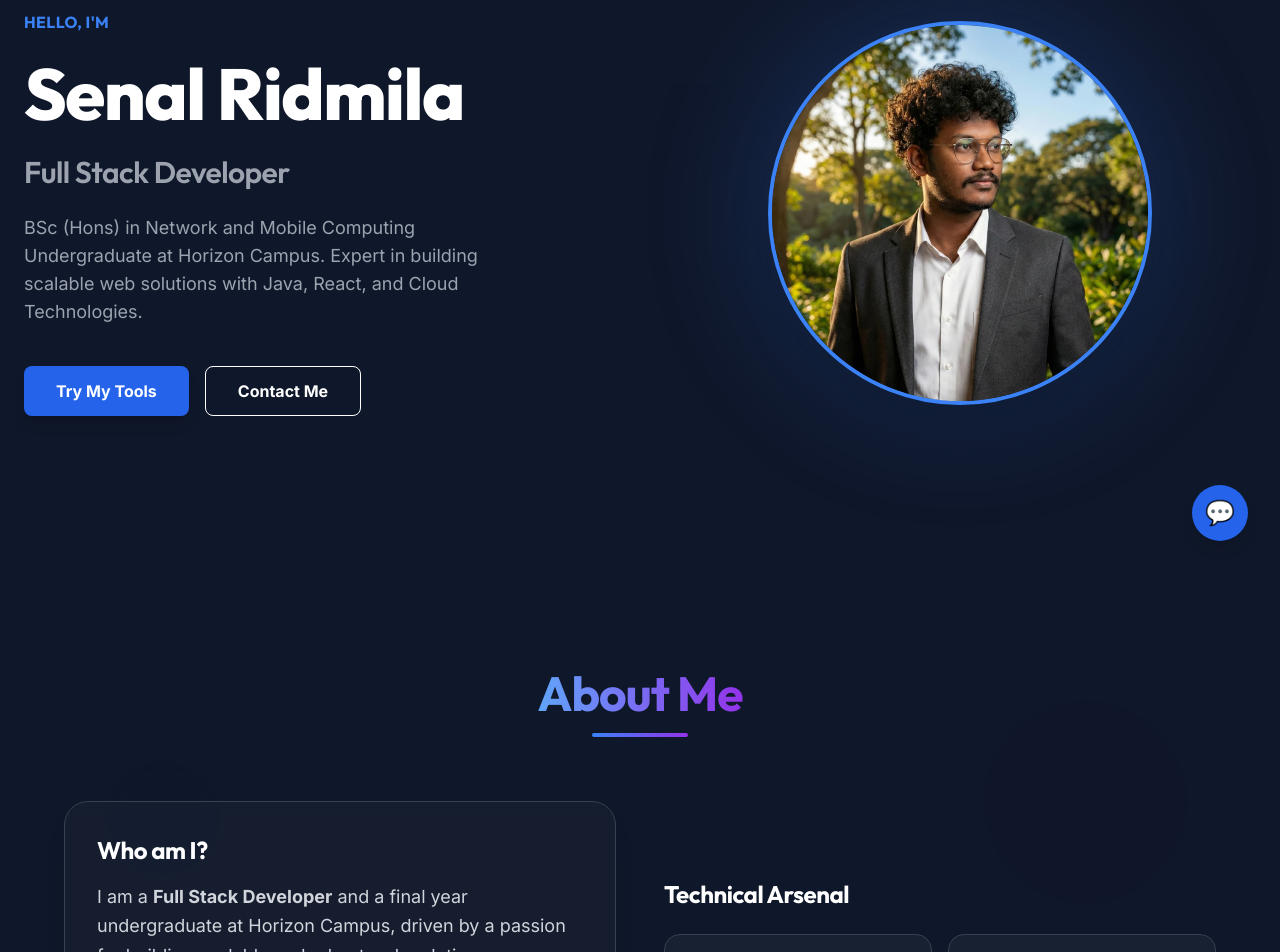
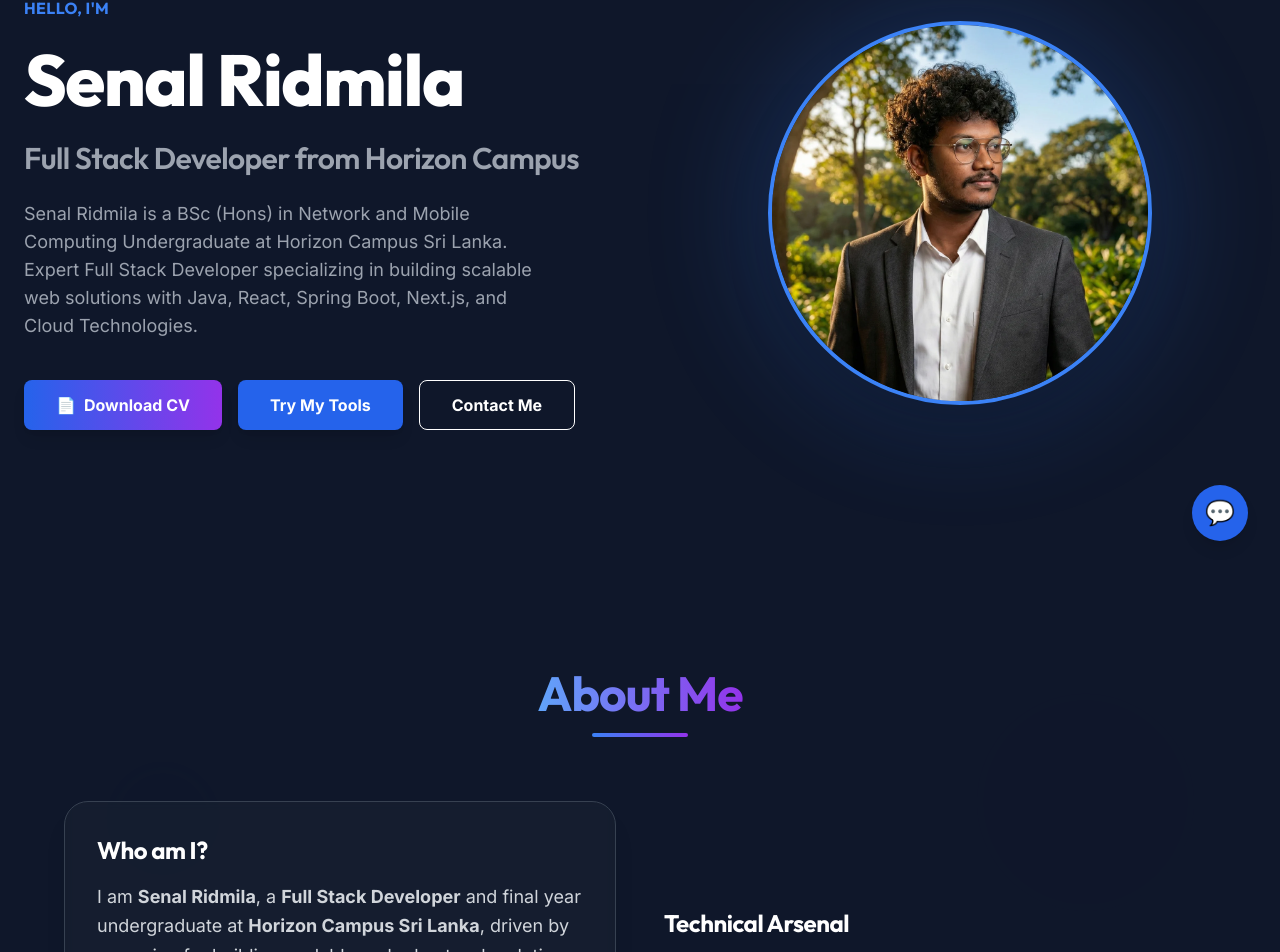
Before and after one commit to SenalRidmila/my-portfolio-frontend, a React (Vite) app: page / in a window 1280 px wide. Shown: the part 227-1179 px from the top of the page. Built offline with nearby package versions, Linux system fonts and the light colour scheme.

Commit message:
Add CV download feature

```diff
--- a/src/App.jsx
+++ b/src/App.jsx
@@ -230,11 +230,14 @@ function App() {
           <div className="space-y-6 text-center md:text-left order-2 md:order-1">
             <h2 className="text-blue-500 font-bold tracking-wide uppercase">Hello, I'm</h2>
             <h1 className="text-5xl md:text-7xl font-extrabold leading-tight">{personalInfo.name}</h1>
-            <h3 className={`text-2xl md:text-3xl font-semibold ${isDarkMode ? 'text-gray-400' : 'text-gray-600'}`}>Full Stack Developer</h3>
+            <h3 className={`text-2xl md:text-3xl font-semibold ${isDarkMode ? 'text-gray-400' : 'text-gray-600'}`}>Full Stack Developer from Horizon Campus</h3>
             <p className={`text-lg max-w-lg mx-auto md:mx-0 ${isDarkMode ? 'text-gray-400' : 'text-gray-600'}`}>
-               {personalInfo.title} at Horizon Campus. Expert in building scalable web solutions with Java, React, and Cloud Technologies.
+              Senal Ridmila is a {personalInfo.title} at Horizon Campus Sri Lanka. Expert Full Stack Developer specializing in building scalable web solutions with Java, React, Spring Boot, Next.js, and Cloud Technologies.
             </p>
-            <div className="flex gap-4 justify-center md:justify-start pt-4">
+            <div className="flex gap-4 justify-center md:justify-start pt-4 flex-wrap">
+              <a href="/Senal_Ridmila_CV.pdf" download className="bg-gradient-to-r from-blue-600 to-purple-600 text-white px-8 py-3 rounded-lg font-bold hover:from-blue-700 hover:to-purple-700 transition shadow-lg flex items-center gap-2">
+                <span>📄</span> Download CV
+              </a>
               <button onClick={() => scrollToSection('tools')} className="bg-blue-600 text-white px-8 py-3 rounded-lg font-bold hover:bg-blue-700 transition shadow-lg">Try My Tools</button>
               <button onClick={() => scrollToSection('contact')} className={`px-8 py-3 rounded-lg font-bold border transition ${isDarkMode ? 'border-white hover:bg-white hover:text-black' : 'border-black hover:bg-black hover:text-white'}`}>Contact Me</button>
             </div>
@@ -242,7 +245,7 @@ function App() {
           <div className="flex justify-center order-1 md:order-2">
             <div className="relative w-72 h-72 md:w-96 md:h-96 group">
               <div className="absolute inset-0 bg-blue-500 rounded-full blur-3xl opacity-20 animate-pulse"></div>
-                <img src={profileImg} alt="Senal Ridmila - Full Stack Developer" loading="lazy" className="relative w-full h-full object-cover rounded-full border-4 border-blue-500 shadow-2xl" />
+              <img src={profileImg} alt="Senal Ridmila - Full Stack Developer from Horizon Campus Sri Lanka" loading="lazy" className="relative w-full h-full object-cover rounded-full border-4 border-blue-500 shadow-2xl" />
             </div>
           </div>
         </div>
@@ -267,10 +270,10 @@ function App() {
                 Who am I?
               </h3>
               <p className={`text-lg leading-relaxed mb-6 ${isDarkMode ? 'text-gray-300' : 'text-gray-600'}`}>
-                I am a <strong>Full Stack Developer</strong> and a final year undergraduate at Horizon Campus, driven by a passion for building scalable and robust web solutions.
+                I am <strong>Senal Ridmila</strong>, a <strong>Full Stack Developer</strong> and final year undergraduate at <strong>Horizon Campus Sri Lanka</strong>, driven by a passion for building scalable and robust web solutions. As a Horizon Campus student, I specialize in modern web development technologies.
               </p>
               <p className={`text-lg leading-relaxed mb-6 ${isDarkMode ? 'text-gray-300' : 'text-gray-600'}`}>
-                My expertise lies in bridging the gap between complex backend logic using <strong>Spring Boot & Java</strong> and creating interactive frontend experiences with <strong>React & Next.js</strong>. I thrive in challenging environments and constantly seek to master new technologies like DevOps and Cloud Computing.
+                My expertise as <strong>Senal Ridmila</strong> lies in bridging the gap between complex backend logic using <strong>Spring Boot & Java</strong> and creating interactive frontend experiences with <strong>React & Next.js</strong>. I thrive in challenging environments and constantly seek to master new technologies like DevOps and Cloud Computing.
               </p>
               <div className="flex gap-6 mt-8">
                 <div className="text-center">
@@ -414,6 +417,9 @@ function App() {
         <h2 className="text-3xl md:text-4xl font-bold mb-8">Let's Connect</h2>
         <div className="max-w-3xl mx-auto space-y-8">
           <div className="flex flex-col items-center gap-6 mt-8">
+            <a href="/Senal_Ridmila_CV.pdf" download className="w-full md:w-auto bg-gradient-to-r from-purple-600 to-blue-600 text-white px-10 py-4 rounded-full hover:from-purple-700 hover:to-blue-700 transition font-bold text-lg shadow-lg hover:shadow-purple-500/40 flex items-center justify-center gap-2">
+              📄 Download My CV
+            </a>
             <a href={`mailto:${personalInfo.email}`} className="w-full md:w-auto bg-blue-600 text-white px-10 py-4 rounded-full hover:bg-blue-700 transition font-bold text-lg shadow-lg hover:shadow-blue-500/40">
               ✉ {personalInfo.email}
             </a>
```
Also changed, not shown: 1 other file (tests, documents, lock files or other folders). Lines whose indentation alone changed are shown as unchanged.
